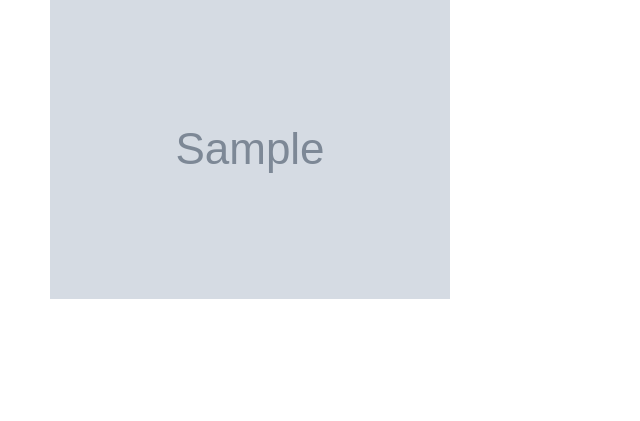
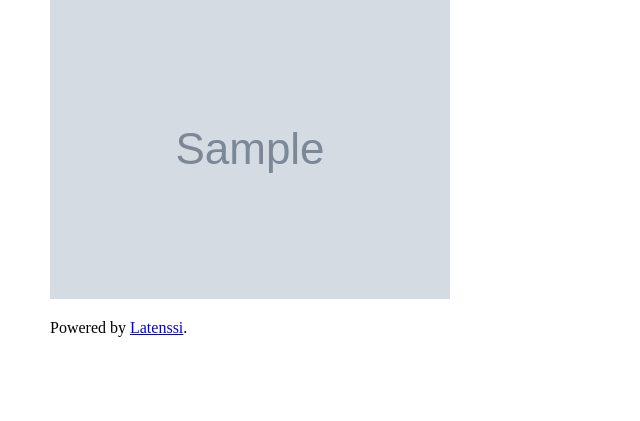
Before and after one commit to annttu/Latenssi, a Python web app: template templates/host.html in a window 1280 px wide. Shown: the part 196-617 px from the top of the page, without its empty margins (0-640 px from the left). Run offline with Jinja, Linux system fonts and the light colour scheme; the template is opened without the code that fills it: most values are stand-ins (such as "Sample title", 1, 10 or a date in 2020); grey boxes marked "Sample" are stand-in pictures.

Commit message:
powered by text

```diff
--- a/templates/base.html
+++ b/templates/base.html
@@ -9,6 +9,9 @@
 <div id="container">
 {% block body %}
 {% endblock %}
+    <div class="footer">
+        <p>Powered by <a href="https://github.com/annttu/Latenssi">Latenssi</a>.</p>
+    </div>
 </div>
 <script src="js/jquery.js"></script>
 <script src="js/reload.js"></script>
```
